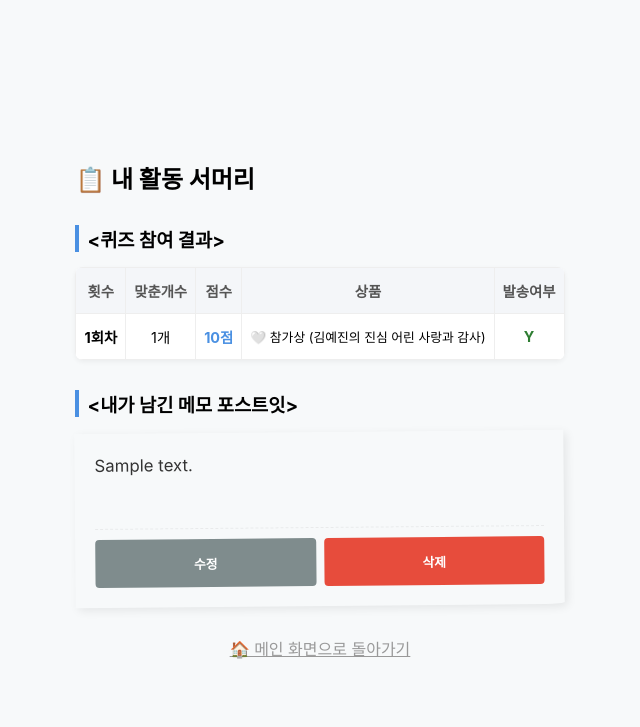
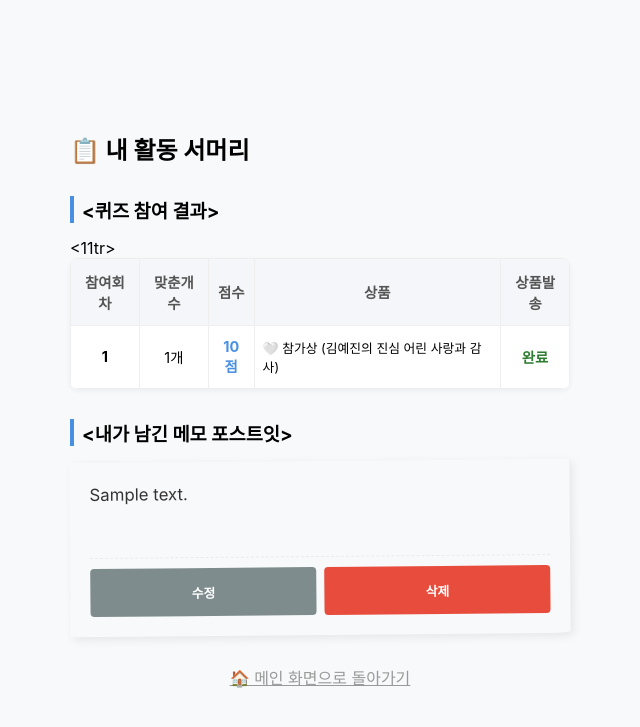
Before and after one commit to banana2990/2026bday, a Flask app: page /my-records in a window 1280 px wide. Shown: the top 727 px of the page, without its empty margins (320-960 px from the left). Run offline with Flask 3, Linux system fonts and the light colour scheme; the visitor is signed in with stand-in values (Sample User, id 1); tables that the repository leaves empty hold one stand-in row (values such as "Sample post").

Commit message:
20260621 위치 잘못된 거 수정

```diff
--- a/app.py
+++ b/app.py
@@ -262,22 +262,27 @@ def logout():
     session.clear()
     return redirect(url_for("home"))
 
-
-# [Quiz] 퀴즈 시작 전 진입 게이트웨이 라우트
+# [Quiz] 퀴즈 시작 전 진입 게이트웨이 라우트 (수정본)
 @app.route("/quiz/start")
 def quiz_start_page():
     if "user_id" not in session:
         flash("로그인이 필요한 서비스입니다.", "login_error")
         return redirect(url_for("home"))
 
+    user = db.session.get(User, session["user_id"])
+
+    # 1) 이미 상품이 발송된 유저인지 체크
+    if user and user.sent_at is not None:
+        flash("이미 상품이 발송되어 더 이상 퀴즈 참여가 불가능합니다.", "login_error")
+        return redirect(url_for("home"))
+
+    # 2) 3회 참여 제한 체크
     attempts_count = QuizAttempt.query.filter_by(user_id=session["user_id"]).count()
-
     if attempts_count >= 3:
-        flash("이미 참여 기회를 모두 사용하셨습니다. <br/> (최대 3회)", "login_error")
+        flash("이미 3회의 참여 기회를 모두 사용하셨습니다. (최대 3회)", "login_error")
         return redirect(url_for("home"))
 
     return render_template("quiz.html")
-
 
 # [Quiz] 20문제 일괄 제출 및 채점 처리
 @app.route("/submit-quiz", methods=["POST"])
--- a/templates/my_records.html
+++ b/templates/my_records.html
@@ -14,21 +14,21 @@
 <div class="records-container">
   <h2>📋 내 활동 서머리</h2>
 
-  <h3>&lt;퀴즈 참여 결과&gt;</h3>
+  <h3> &lt;퀴즈 참여 결과&gt; </h3>
   <table class="record-table">
     <thead>
     <tr>
-      <th>횟수</th>
+      <th>참여회차</th>
       <th>맞춘개수</th>
       <th>점수</th>
       <th>상품</th>
-      <th>발송여부</th>
+      <th>상품발송</th>
     </tr>
     </thead>
     <tbody>
     {% for res in quiz_results %}
-    <tr>
-      <td><strong>{{ res.round }}회차</strong></td>
+    <11tr>
+      <td><strong>{{ res.round }}</strong></td>
       <td>{{ res.correct_count }}개</td>
       <td style="color:#4a90e2; font-weight:bold;">{{ res.score }}점</td>
 
@@ -36,12 +36,12 @@
 
       <td>
         {% if res.is_sent == 'Y' %}
-        <span class="status-y">Y</span>
+        <span class="status-y">완료</span>
         {% else %}
-        <span class="status-n">N</span>
+        <span class="status-n">예정</span>
         {% endif %}
       </td>
-    </tr>
+    </11tr>
     {% else %}
     <tr>
       <td colspan="5" style="color: #999; padding: 25px 0;">아직 제출된 퀴즈 참여 이력이 없습니다.</td>
```
